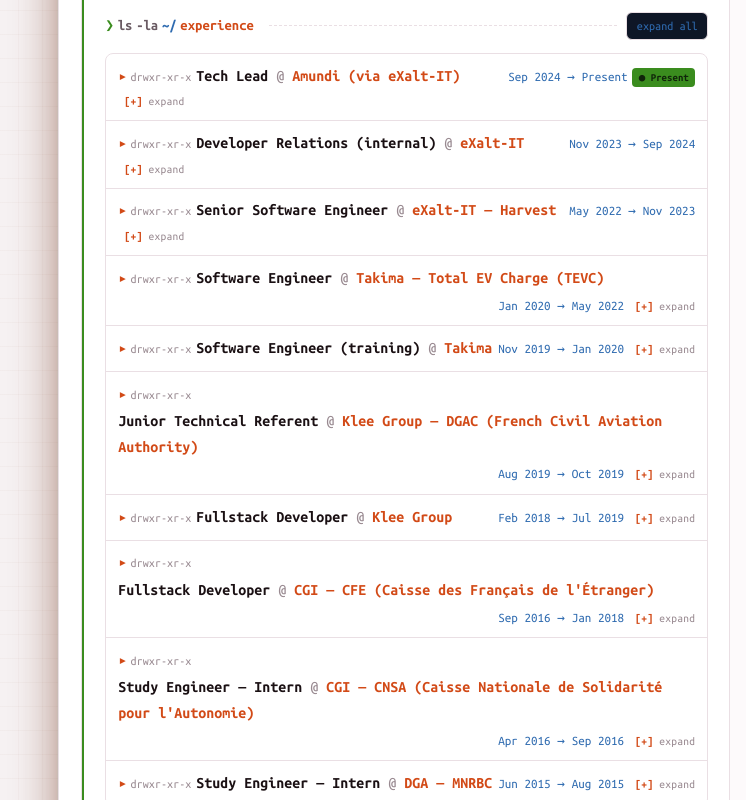
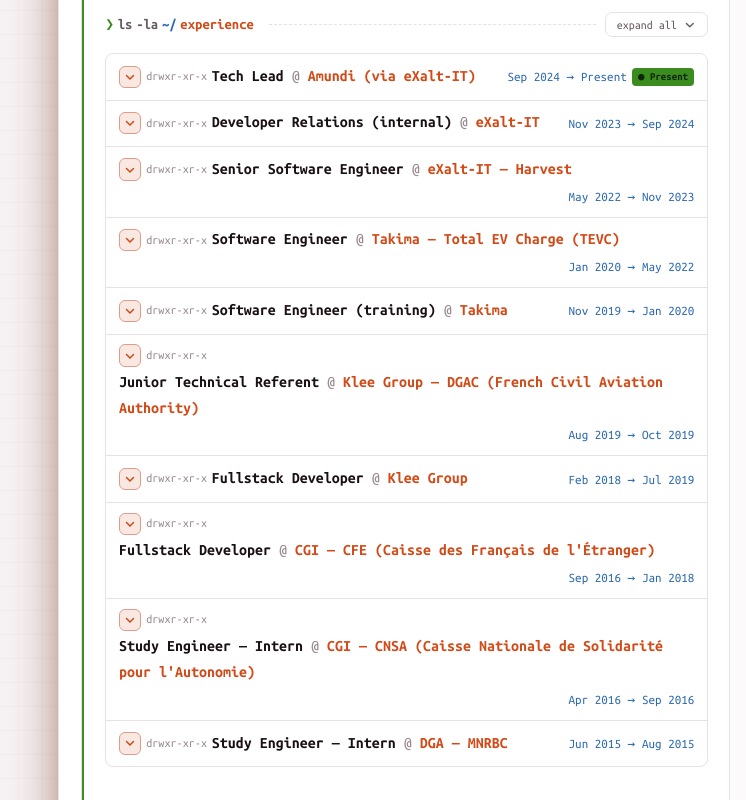
Before and after one commit to rgoussu-dev/CV-And-Blog, a plain HTML site: page cv/index.html in a window 1280 px wide. Shown: the part 640-1440 px from the top of the page, 102-848 px from the left. Drawn offline with Linux system fonts and the light colour scheme.

Commit message:
deploy CV from alfred@51bc139b7087e219d3ad24217f19e827afa2ff46 rgoussu-dev/Alfred@51bc139b7087e219d3ad24217f19e827afa2ff46

```diff
--- a/cv/assets/theme.css
+++ b/cv/assets/theme.css
@@ -204,42 +204,50 @@
 .cv-context { color: var(--cv-muted); margin: 0; }
 
 /* ---- experience: `ls ~/experience` → collapsible <details> ---------------------------------- */
-.cv-exp-head { display: flex; align-items: baseline; gap: 0.6rem; }
-.cv-exp-head .cv-h { flex: 1 1 auto; margin-bottom: 1rem; min-width: 0; }
+.cv-exp-head { display: flex; align-items: center; gap: 0.6rem; margin-bottom: 1rem; }
+.cv-exp-head .cv-h { flex: 1 1 auto; margin: 0; min-width: 0; }
+/* "expand all / collapse all" — a ghost pill that matches the window toolbar buttons */
 .cv-exp-all {
-  flex: 0 0 auto; font: inherit; font-size: 0.76rem; cursor: pointer;
-  color: var(--cv-neon-2); background: #0e1626; border: 1px solid var(--cv-line);
-  padding: 0.22rem 0.6rem; border-radius: 6px;
-  transition: color 0.15s ease, border-color 0.15s ease, box-shadow 0.15s ease;
+  flex: 0 0 auto; display: inline-flex; align-items: center; gap: 0.4rem;
+  font: inherit; font-size: 0.75rem; line-height: 1; cursor: pointer;
+  color: var(--cv-muted); background: transparent; border: 1px solid var(--cv-line);
+  padding: 0.3rem 0.66rem; border-radius: 7px;
+  transition: color 0.15s ease, border-color 0.15s ease, background 0.15s ease, box-shadow 0.15s ease;
 }
-.cv-exp-all:hover { color: var(--cv-neon); border-color: var(--cv-neon); box-shadow: 0 0 0 1px var(--cv-neon-soft); }
+.cv-exp-all:hover { color: var(--cv-neon); border-color: var(--cv-neon); background: var(--cv-neon-soft); }
+.cv-exp-all .cv-chevron { width: 0.85rem; height: 0.85rem; transition: transform 0.18s ease; }
+.cv-exp-all[aria-expanded="true"] .cv-chevron { transform: rotate(180deg); }
 
 .cv-exp-list { border: 1px solid var(--cv-line); border-radius: 8px; overflow: clip; }
 .cv-exp { border-bottom: 1px solid var(--cv-line); }
 .cv-exp:last-child { border-bottom: 0; }
 .cv-exp-sum {
-  display: flex; flex-wrap: wrap; align-items: baseline; gap: 0.2rem 0.6ch;
-  padding: 0.6rem 0.75rem; cursor: pointer; list-style: none; user-select: none;
+  display: flex; flex-wrap: wrap; align-items: center; gap: 0.2rem 0.6ch;
+  padding: 0.62rem 0.8rem; cursor: pointer; list-style: none; user-select: none;
   transition: background 0.15s ease;
 }
 .cv-exp-sum::-webkit-details-marker { display: none; }
-.cv-exp-sum::before {
-  content: "▸"; color: var(--cv-neon); font-weight: 700; width: 1ch; font-size: 0.95rem;
-  transition: transform 0.15s ease;
+.cv-exp-sum:hover { background: color-mix(in srgb, var(--cv-neon) 9%, transparent); }
+.cv-exp[open] > .cv-exp-sum { background: color-mix(in srgb, var(--cv-neon) 6%, transparent); }
+
+/* the disclosure caret: a boxed chevron button — the clear "this row opens" affordance */
+.cv-exp-caret {
+  flex: 0 0 auto; display: inline-flex; align-items: center; justify-content: center;
+  width: 1.4rem; height: 1.4rem; border-radius: 6px; color: var(--cv-neon);
+  border: 1px solid color-mix(in srgb, var(--cv-neon) 45%, var(--cv-line));
+  background: color-mix(in srgb, var(--cv-neon) 13%, transparent);
+  transition: background 0.15s ease, border-color 0.15s ease, color 0.15s ease, box-shadow 0.15s ease;
 }
-.cv-exp[open] > .cv-exp-sum::before { transform: rotate(90deg); }
-.cv-exp-sum:hover { background: color-mix(in srgb, var(--cv-neon) 8%, transparent); }
-/* the collapsible affordance: a persistent [+] expand / [–] collapse chip on each row */
-.cv-exp-toggle {
-  flex: 0 0 auto; margin-left: 0.4rem; font-size: 0.72rem; letter-spacing: 0.02em;
-  color: var(--cv-faint); white-space: nowrap;
+.cv-exp-caret .cv-chevron { transition: transform 0.18s ease; }
+.cv-exp[open] > .cv-exp-sum .cv-exp-caret {
+  color: var(--cv-window); background: var(--cv-neon); border-color: var(--cv-neon);
 }
-.cv-exp-sum:hover .cv-exp-toggle { color: var(--cv-neon); }
-.cv-exp-toggle-open::before { content: "[+] "; color: var(--cv-neon); font-weight: 700; }
-.cv-exp-toggle-close::before { content: "[–] "; color: var(--cv-neon); font-weight: 700; }
-.cv-exp-toggle-close { display: none; }
-.cv-exp[open] > .cv-exp-sum .cv-exp-toggle-open { display: none; }
-.cv-exp[open] > .cv-exp-sum .cv-exp-toggle-close { display: inline; }
+.cv-exp[open] > .cv-exp-sum .cv-exp-caret .cv-chevron { transform: rotate(180deg); }
+.cv-exp-sum:hover .cv-exp-caret {
+  color: var(--cv-window); background: var(--cv-neon); border-color: var(--cv-neon);
+  box-shadow: 0 0 0 3px var(--cv-neon-soft);
+}
+
 .cv-exp-perms { color: var(--cv-faint); font-size: 0.76rem; }
 .cv-exp-name { flex: 1 1 auto; }
 .cv-role-title { color: var(--cv-bright); font-weight: 700; }
@@ -364,7 +372,7 @@
   .cv-content { margin-top: 0; }
 
   /* site chrome is screen-only — the printed CV is content, not a web page */
-  .site-header, .site-footer, .cv-exp-all, .cv-exp-toggle { display: none !important; }
+  .site-header, .site-footer, .cv-exp-all, .cv-exp-caret { display: none !important; }
 
   /* strip the terminal + tmux chrome — print shows content only */
   .term { border: 0; border-radius: 0; box-shadow: none; background: none; }
--- a/cv/index.html
+++ b/cv/index.html
@@ -18,10 +18,11 @@
       var btn=document.querySelector("[data-exp-all]");
       if(!btn)return;
       var all=function(){return Array.prototype.slice.call(document.querySelectorAll(".cv-exp"))};
+      var lbl=btn.querySelector(".cv-exp-all-label")||btn;
       var sync=function(){
         var list=all();var allOpen=list.length>0&&list.every(function(d){return d.open});
         btn.setAttribute("aria-expanded",String(allOpen));
-        btn.textContent=allOpen?btn.dataset.collapseLabel:btn.dataset.expandLabel;
+        lbl.textContent=allOpen?btn.dataset.collapseLabel:btn.dataset.expandLabel;
       };
       btn.addEventListener("click",function(){
         var list=all();var anyClosed=list.some(function(d){return !d.open});
@@ -75,14 +76,14 @@
             <sidebar-pk class="cv-body tmux-panes" side="right" sideWidth="16.5rem" contentWidth="58%" space="0">
               <div class="cv-col-main pane pane-active">
                 <stack-pk space="var(--s2)">
-                  <section class="cv-section"><div class="cv-exp-head"><h2 class="cv-h"><span class="tok-p">❯</span> <span class="tok-dim">ls</span> <span class="tok-flag">-la</span> <span class="tok-path">~/</span><span class="tok-file">experience</span></h2><button type="button" class="cv-exp-all" data-exp-all aria-expanded="false" data-expand-label="expand all" data-collapse-label="collapse all">expand all</button></div>
+                  <section class="cv-section"><div class="cv-exp-head"><h2 class="cv-h"><span class="tok-p">❯</span> <span class="tok-dim">ls</span> <span class="tok-flag">-la</span> <span class="tok-path">~/</span><span class="tok-file">experience</span></h2><button type="button" class="cv-exp-all" data-exp-all aria-expanded="false" data-expand-label="expand all" data-collapse-label="collapse all"><span class="cv-exp-all-label">expand all</span><svg class="cv-chevron" viewBox="0 0 20 20" width="14" height="14" fill="none" stroke="currentColor" stroke-width="2.1" stroke-linecap="round" stroke-linejoin="round" aria-hidden="true"><path d="m5 8 5 5 5-5"/></svg></button></div>
       <div class="cv-exp-list"><details class="cv-exp is-current">
         <summary class="cv-exp-sum">
+          <span class="cv-exp-caret" aria-hidden="true"><svg class="cv-chevron" viewBox="0 0 20 20" width="14" height="14" fill="none" stroke="currentColor" stroke-width="2.1" stroke-linecap="round" stroke-linejoin="round" aria-hidden="true"><path d="m5 8 5 5 5-5"/></svg></span>
           <span class="cv-exp-perms">drwxr-xr-x</span>
           <span class="cv-exp-name"><span class="cv-role-title">Tech Lead</span> <span class="cv-at">@</span> <span class="cv-role-org">Amundi (via eXalt-IT)</span></span>
           <span class="cv-exp-date">Sep 2024 → Present</span>
           <span class="cv-badge">● Present</span>
-          <span class="cv-exp-toggle" aria-hidden="true"><span class="cv-exp-toggle-open">expand</span><span class="cv-exp-toggle-close">collapse</span></span>
         </summary>
         <div class="cv-exp-body">
           <div class="cv-exp-loc"><span class="tok-comment"># Paris, France</span></div>
@@ -91,11 +92,11 @@
         </div>
       </details><details class="cv-exp">
         <summary class="cv-exp-sum">
+          <span class="cv-exp-caret" aria-hidden="true"><svg class="cv-chevron" viewBox="0 0 20 20" width="14" height="14" fill="none" stroke="currentColor" stroke-width="2.1" stroke-linecap="round" stroke-linejoin="round" aria-hidden="true"><path d="m5 8 5 5 5-5"/></svg></span>
           <span class="cv-exp-perms">drwxr-xr-x</span>
           <span class="cv-exp-name"><span class="cv-role-title">Developer Relations (internal)</span> <span class="cv-at">@</span> <span class="cv-role-org">eXalt-IT</span></span>
           <span class="cv-exp-date">Nov 2023 → Sep 2024</span>
 
-          <span class="cv-exp-toggle" aria-hidden="true"><span class="cv-exp-toggle-open">expand</span><span class="cv-exp-toggle-close">collapse</span></span>
         </summary>
         <div class="cv-exp-body">
           <div class="cv-exp-loc"><span class="tok-comment"># Paris, France</span></div>
@@ -104,11 +105,11 @@
         </div>
       </details><details class="cv-exp">
         <summary class="cv-exp-sum">
+          <span class="cv-exp-caret" aria-hidden="true"><svg class="cv-chevron" viewBox="0 0 20 20" width="14" height="14" fill="none" stroke="currentColor" stroke-width="2.1" stroke-linecap="round" stroke-linejoin="round" aria-hidden="true"><path d="m5 8 5 5 5-5"/></svg></span>
           <span class="cv-exp-perms">drwxr-xr-x</span>
           <span class="cv-exp-name"><span class="cv-role-title">Senior Software Engineer</span> <span class="cv-at">@</span> <span class="cv-role-org">eXalt-IT — Harvest</span></span>
           <span class="cv-exp-date">May 2022 → Nov 2023</span>
 
-          <span class="cv-exp-toggle" aria-hidden="true"><span class="cv-exp-toggle-open">expand</span><span class="cv-exp-toggle-close">collapse</span></span>
         </summary>
         <div class="cv-exp-body">
           <div class="cv-exp-loc"><span class="tok-comment"># Porte des Lilas, France</span></div>
@@ -117,11 +118,11 @@
         </div>
       </details><details class="cv-exp">
         <summary class="cv-exp-sum">
+          <span class="cv-exp-caret" aria-hidden="true"><svg class="cv-chevron" viewBox="0 0 20 20" width="14" height="14" fill="none" stroke="currentColor" stroke-width="2.1" stroke-linecap="round" stroke-linejoin="round" aria-hidden="true"><path d="m5 8 5 5 5-5"/></svg></span>
           <span class="cv-exp-perms">drwxr-xr-x</span>
           <span class="cv-exp-name"><span class="cv-role-title">Software Engineer</span> <span class="cv-at">@</span> <span class="cv-role-org">Takima — Total EV Charge (TEVC)</span></span>
           <span class="cv-exp-date">Jan 2020 → May 2022</span>
 
-          <span class="cv-exp-toggle" aria-hidden="true"><span class="cv-exp-toggle-open">expand</span><span class="cv-exp-toggle-close">collapse</span></span>
         </summary>
         <div class="cv-exp-body">
           <div class="cv-exp-loc"><span class="tok-comment"># Vélizy-Villacoublay, France</span></div>
@@ -130,11 +131,11 @@
         </div>
       </details><details class="cv-exp">
         <summary class="cv-exp-sum">
+          <span class="cv-exp-caret" aria-hidden="true"><svg class="cv-chevron" viewBox="0 0 20 20" width="14" height="14" fill="none" stroke="currentColor" stroke-width="2.1" stroke-linecap="round" stroke-linejoin="round" aria-hidden="true"><path d="m5 8 5 5 5-5"/></svg></span>
           <span class="cv-exp-perms">drwxr-xr-x</span>
           <span class="cv-exp-name"><span class="cv-role-title">Software Engineer (training)</span> <span class="cv-at">@</span> <span class="cv-role-org">Takima</span></span>
           <span class="cv-exp-date">Nov 2019 → Jan 2020</span>
 
-          <span class="cv-exp-toggle" aria-hidden="true"><span class="cv-exp-toggle-open">expand</span><span class="cv-exp-toggle-close">collapse</span></span>
         </summary>
         <div class="cv-exp-body">
           <div class="cv-exp-loc"><span class="tok-comment"># Bagneux, France</span></div>
@@ -143,11 +144,11 @@
         </div>
       </details><details class="cv-exp">
         <summary class="cv-exp-sum">
+          <span class="cv-exp-caret" aria-hidden="true"><svg class="cv-chevron" viewBox="0 0 20 20" width="14" height="14" fill="none" stroke="currentColor" stroke-width="2.1" stroke-linecap="round" stroke-linejoin="round" aria-hidden="true"><path d="m5 8 5 5 5-5"/></svg></span>
           <span class="cv-exp-perms">drwxr-xr-x</span>
           <span class="cv-exp-name"><span class="cv-role-title">Junior Technical Referent</span> <span class="cv-at">@</span> <span class="cv-role-org">Klee Group — DGAC (French Civil Aviation Authority)</span></span>
           <span class="cv-exp-date">Aug 2019 → Oct 2019</span>
 
-          <span class="cv-exp-toggle" aria-hidden="true"><span class="cv-exp-toggle-open">expand</span><span class="cv-exp-toggle-close">collapse</span></span>
         </summary>
         <div class="cv-exp-body">
           <div class="cv-exp-loc"><span class="tok-comment"># Le Plessis-Robinson, France</span></div>
@@ -156,11 +157,11 @@
         </div>
       </details><details class="cv-exp">
         <summary class="cv-exp-sum">
+          <span class="cv-exp-caret" aria-hidden="true"><svg class="cv-chevron" viewBox="0 0 20 20" width="14" height="14" fill="none" stroke="currentColor" stroke-width="2.1" stroke-linecap="round" stroke-linejoin="round" aria-hidden="true"><path d="m5 8 5 5 5-5"/></svg></span>
           <span class="cv-exp-perms">drwxr-xr-x</span>
           <span class="cv-exp-name"><span class="cv-role-title">Fullstack Developer</span> <span class="cv-at">@</span> <span class="cv-role-org">Klee Group</span></span>
           <span class="cv-exp-date">Feb 2018 → Jul 2019</span>
 
-          <span class="cv-exp-toggle" aria-hidden="true"><span class="cv-exp-toggle-open">expand</span><span class="cv-exp-toggle-close">collapse</span></span>
         </summary>
         <div class="cv-exp-body">
           <div class="cv-exp-loc"><span class="tok-comment"># Le Plessis-Robinson, France</span></div>
@@ -169,11 +170,11 @@
         </div>
       </details><details class="cv-exp">
         <summary class="cv-exp-sum">
+          <span class="cv-exp-caret" aria-hidden="true"><svg class="cv-chevron" viewBox="0 0 20 20" width="14" height="14" fill="none" stroke="currentColor" stroke-width="2.1" stroke-linecap="round" stroke-linejoin="round" aria-hidden="true"><path d="m5 8 5 5 5-5"/></svg></span>
           <span class="cv-exp-perms">drwxr-xr-x</span>
           <span class="cv-exp-name"><span class="cv-role-title">Fullstack Developer</span> <span class="cv-at">@</span> <span class="cv-role-org">CGI — CFE (Caisse des Français de l'Étranger)</span></span>
           <span class="cv-exp-date">Sep 2016 → Jan 2018</span>
 
-          <span class="cv-exp-toggle" aria-hidden="true"><span class="cv-exp-toggle-open">expand</span><span class="cv-exp-toggle-close">collapse</span></span>
         </summary>
         <div class="cv-exp-body">
           <div class="cv-exp-loc"><span class="tok-comment"># Melun, France</span></div>
@@ -182,11 +183,11 @@
         </div>
       </details><details class="cv-exp">
         <summary class="cv-exp-sum">
+          <span class="cv-exp-caret" aria-hidden="true"><svg class="cv-chevron" viewBox="0 0 20 20" width="14" height="14" fill="none" stroke="currentColor" stroke-width="2.1" stroke-linecap="round" stroke-linejoin="round" aria-hidden="true"><path d="m5 8 5 5 5-5"/></svg></span>
           <span class="cv-exp-perms">drwxr-xr-x</span>
           <span class="cv-exp-name"><span class="cv-role-title">Study Engineer — Intern</span> <span class="cv-at">@</span> <span class="cv-role-org">CGI — CNSA (Caisse Nationale de Solidarité pour l'Autonomie)</span></span>
           <span class="cv-exp-date">Apr 2016 → Sep 2016</span>
 
-          <span class="cv-exp-toggle" aria-hidden="true"><span class="cv-exp-toggle-open">expand</span><span class="cv-exp-toggle-close">collapse</span></span>
         </summary>
         <div class="cv-exp-body">
           <div class="cv-exp-loc"><span class="tok-comment"># Paris 14, France</span></div>
@@ -195,11 +196,11 @@
         </div>
       </details><details class="cv-exp">
         <summary class="cv-exp-sum">
+          <span class="cv-exp-caret" aria-hidden="true"><svg class="cv-chevron" viewBox="0 0 20 20" width="14" height="14" fill="none" stroke="currentColor" stroke-width="2.1" stroke-linecap="round" stroke-linejoin="round" aria-hidden="true"><path d="m5 8 5 5 5-5"/></svg></span>
           <span class="cv-exp-perms">drwxr-xr-x</span>
           <span class="cv-exp-name"><span class="cv-role-title">Study Engineer — Intern</span> <span class="cv-at">@</span> <span class="cv-role-org">DGA — MNRBC</span></span>
           <span class="cv-exp-date">Jun 2015 → Aug 2015</span>
 
-          <span class="cv-exp-toggle" aria-hidden="true"><span class="cv-exp-toggle-open">expand</span><span class="cv-exp-toggle-close">collapse</span></span>
         </summary>
         <div class="cv-exp-body">
           <div class="cv-exp-loc"><span class="tok-comment"># Île-de-France, France</span></div>
```
Also changed, not shown: cv/fr/index.html (+13 -12 lines), 2 other files.
